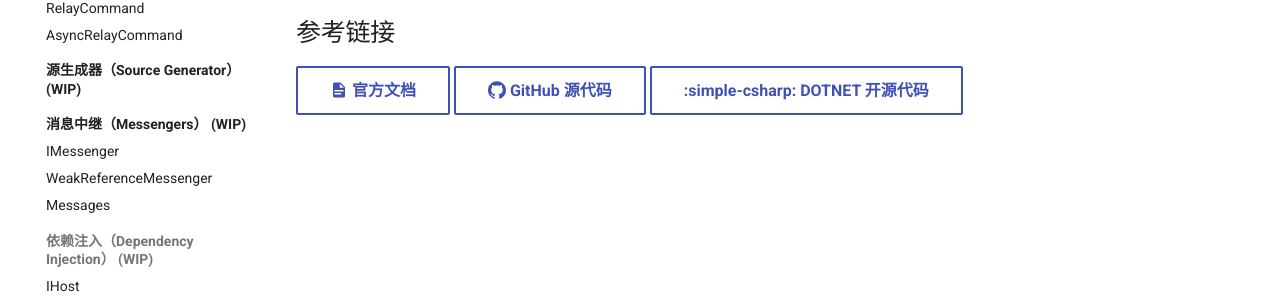
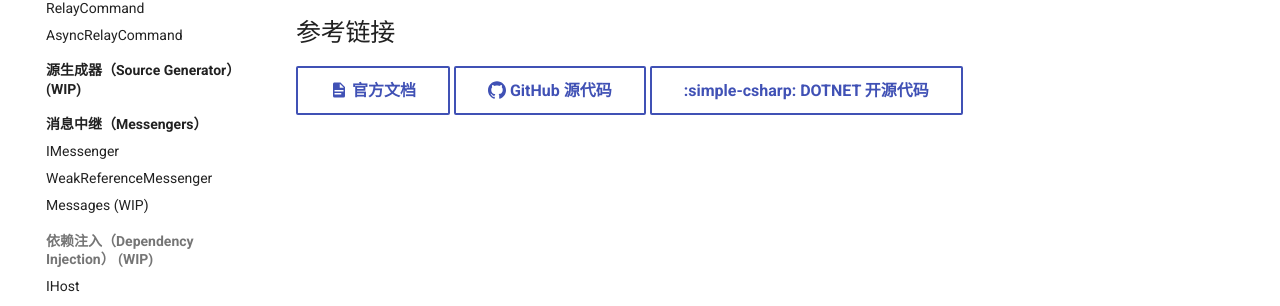
Before and after one commit to BYJRK/CommunityToolkit.Mvvm_ZeroToHero, an MkDocs documentation site: the page built from docs/index.md, in a window 1280 px wide. Shown: the part 471-777 px from the top of the page. Built offline with MkDocs 1.6.1 and Material for MkDocs 9.7.7, drawn with Linux system fonts in a browser that asks for light colours; comment, search, counter and statistics services are not loaded; part of the change alters nothing that is shown.

```diff
--- a/mkdocs.yml
+++ b/mkdocs.yml
@@ -81,11 +81,11 @@ nav:
     - AsyncRelayCommand: RelayCommand/AsyncRelayCommand.md
   - 源生成器（Source Generator） (WIP):
     - Source Generator: Source Generator/index.md
-  - 消息中继（Messengers） (WIP):
+  - 消息中继（Messengers）:
     - Messengers/index.md
     - IMessenger: Messengers/IMessenger.md
     - WeakReferenceMessenger: Messengers/WeakReferenceMessenger.md
-    - Messages: Messengers/Messages/index.md
+    - Messages (WIP): Messengers/Messages/index.md
   - 依赖注入（Dependency Injection） (WIP):
     - IHost: DependencyInjection/IHost.md
     - IServiceProvider: DependencyInjection/IServiceProvider.md
```
